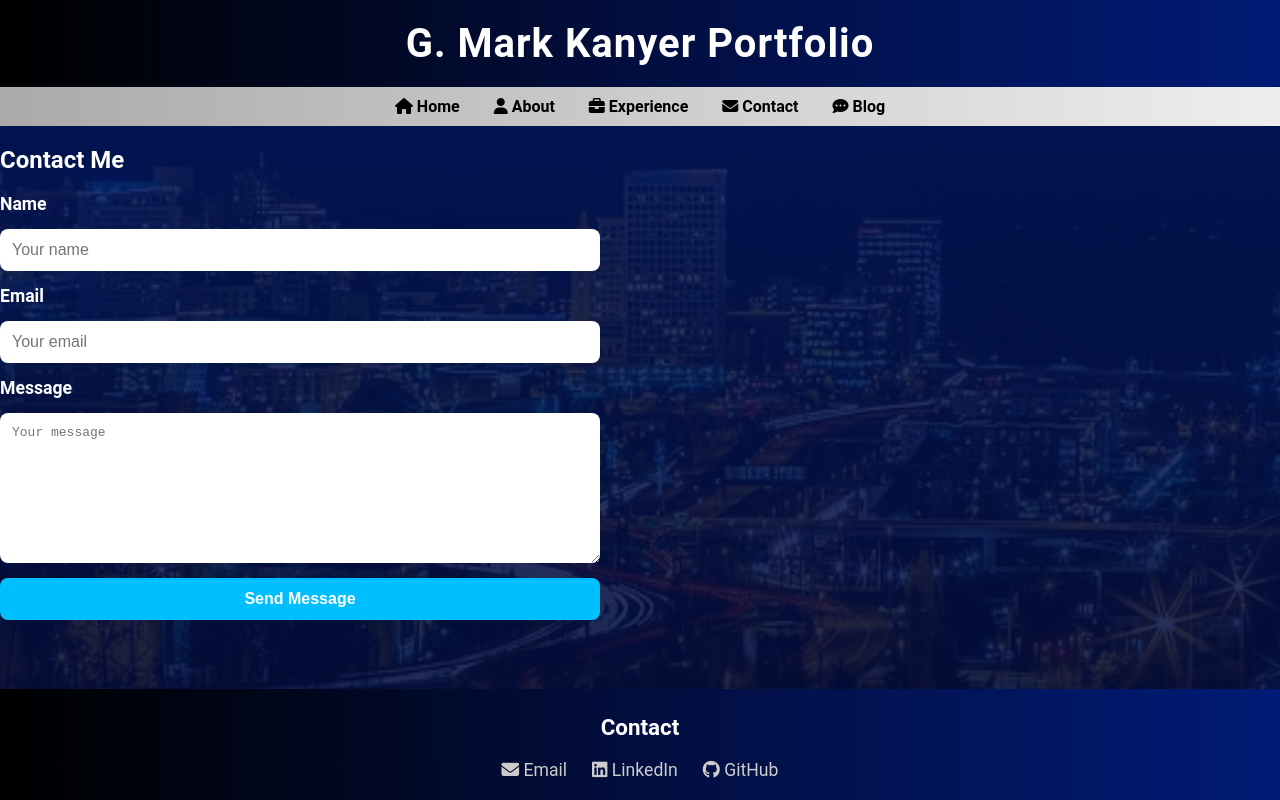
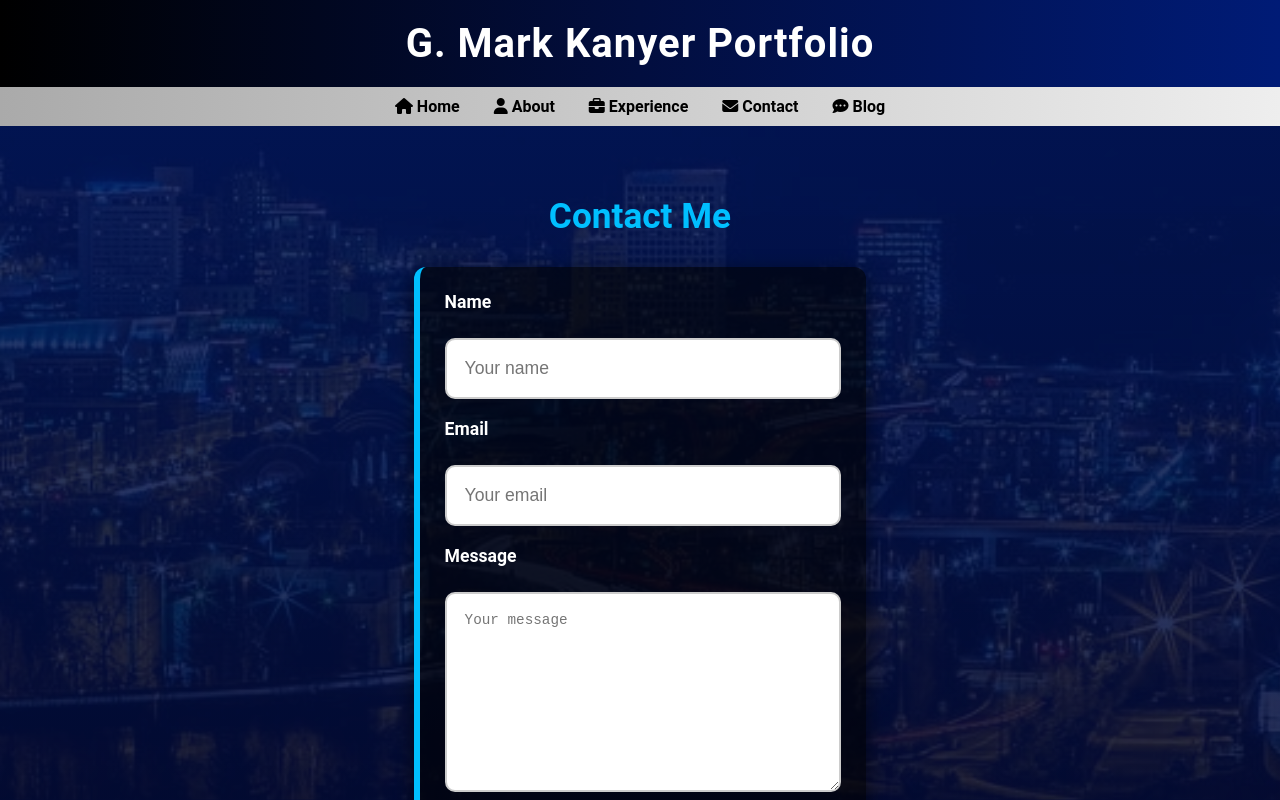
Before and after one commit to Markkanyer/markkanyer.github.io, a plain HTML site: page contact.html in a window 1280 px wide. Shown: the top 800 px of the page. Drawn offline with Linux system fonts and the light colour scheme.

Commit message:
Update contact.css

```diff
--- a/contact.css
+++ b/contact.css
@@ -1,5 +1,6 @@
 @charset "utf-8";
-/* CSS Document */
+
+/* -------------------- GLOBAL -------------------- */
 html, body {
   margin: 0;
   padding: 0;
@@ -13,6 +14,8 @@
   display: flex;
   flex-direction: column;
 }
+
+/* -------------------- SITE TITLE -------------------- */
 .site-title {
   background: linear-gradient(to right, #000000, #020e3f, #001b76);
   text-align: center;
@@ -23,6 +26,8 @@
   font-size: 2.5em;
   letter-spacing: 1px;
 }
+
+/* -------------------- NAVIGATION -------------------- */
 nav {
   background: linear-gradient(to right, #aaaaaa, #cccccc, #eeeeee);
   text-align: center;
@@ -41,78 +46,109 @@
   text-decoration: underline;
   color: #0056b3;
 }
-    .contact-heading {
+
+/* -------------------- CONTACT SECTION -------------------- */
+#contact {
+  flex: 1;
+  display: flex;
+  flex-direction: column;
+  align-items: center;
+  justify-content: center;
+  padding: 40px 20px;
+}
+
+.contact-title {
+  font-size: 2.2em;
+  color: #00bfff;   /* light blue */
   text-align: center;
-      color: #00bfff;
-      font-size: 2em;
+  margin-bottom: 30px;
+}
+
+/* Contact Form Box */
+.contact-form {
+  display: flex;
+  flex-direction: column;
+  gap: 20px;
+
+  width: 32%;         /* halved from 65% to ~32% */
+  min-height: 22vh;   /* halved from 45vh */
+  padding: 25px;      /* halved from 50px */
+  background: rgba(0,0,0,0.6);
+  border-left: 6px solid #00bfff;
+  border-radius: 12px;
+  box-shadow: 0 6px 20px rgba(0,0,0,0.6);
+}
+
+/* Labels */
+.contact-form label {
+  font-weight: bold;
+  margin-bottom: 6px;
+  font-size: 1.1em;
+}
+
+/* Inputs */
+.contact-form input,
+.contact-form textarea {
+  width: 100%;
+  padding: 18px;
+  font-size: 1.1em;
+  border-radius: 10px;
+  border: 2px solid #ccc;
+  box-sizing: border-box;
+}
+
+/* Message box */
+.contact-form textarea {
+  flex: 1;
+  min-height: 200px;
+  resize: vertical;
+}
+
+/* Submit button */
+.contact-form input[type="submit"] {
+  background: linear-gradient(to bottom, #00cfff, #009acd);
+  color: white;
+  font-weight: bold;
+  border: none;
+  cursor: pointer;
+  border-radius: 10px;
+  padding: 18px;
+  font-size: 1.2em;
+  transition: background 0.3s ease, transform 0.2s ease;
+}
+.contact-form input[type="submit"]:hover {
+  background: linear-gradient(to bottom, #00b5e6, #007fa3);
+  transform: translateY(-2px);
+}
+
+/* -------------------- FOOTER -------------------- */
+footer {
+  text-align: center;
   margin-top: 40px;
-      margin-bottom: 20px;
-      font-weight: bold;
-      letter-spacing: 1px;
 }
-    .form-container {
-      width: 100%;
-      padding: 20px;
+footer h3 {
+  background: linear-gradient(to right, #000000, #020e3f, #001b76);
+  color: #fff;
+  margin: 0;
+  font-size: 1.4em;
+  font-weight: normal;
+  padding: 12px 0;
+}
+.footer-links {
+  background: linear-gradient(to right, #aaaaaa, #cccccc, #eeeeee);
   display: flex;
   justify-content: center;
-    }
-    form {
-      display: flex;
-      flex-direction: column;
-      gap: 15px;
-      width: 100%;
-      max-width: 600px;
-    }
-    label {
-      font-weight: bold;
-      font-size: 1.1em;
-    }
-    input, textarea {
-      width: 100%;
-      box-sizing: border-box;
-      padding: 12px;
-      border-radius: 8px;
-      border: none;
-      font-size: 1em;
-    }
-    textarea {
-      height: 150px;
-      resize: vertical;
-    }
-    input[type="submit"] {
-      background-color: #00bfff;
-      color: white;
-      cursor: pointer;
-      font-weight: bold;
-      transition: background-color 0.3s ease;
-      padding: 12px;
-    }
-    input[type="submit"]:hover {
-      background-color: #009acd;
-    }
-    footer {
-      background: linear-gradient(to right, #000000, #020e3f, #001b76);
-      text-align: center;
-      padding: 25px 20px 20px 20px;
-      margin-top: auto;
-    }
-    footer h3 {
-      margin-top: 0;
-      margin-bottom: 20px;
-      font-size: 1.4em;
-    }
-    .footer-links {
-      display: flex;
-      justify-content: center;
-      gap: 25px;
+  gap: 20px;
   flex-wrap: wrap;
+  padding: 18px;
 }
 .footer-links a {
-      color: #ccc;
+  color: #000;
   text-decoration: none;
   font-size: 1.1em;
+  font-weight: bold;
 }
 .footer-links a:hover {
-      color: #00bfff;
+  color: #0056b3;
   text-decoration: underline;
 }
```
Lines whose indentation alone changed are shown as unchanged.
